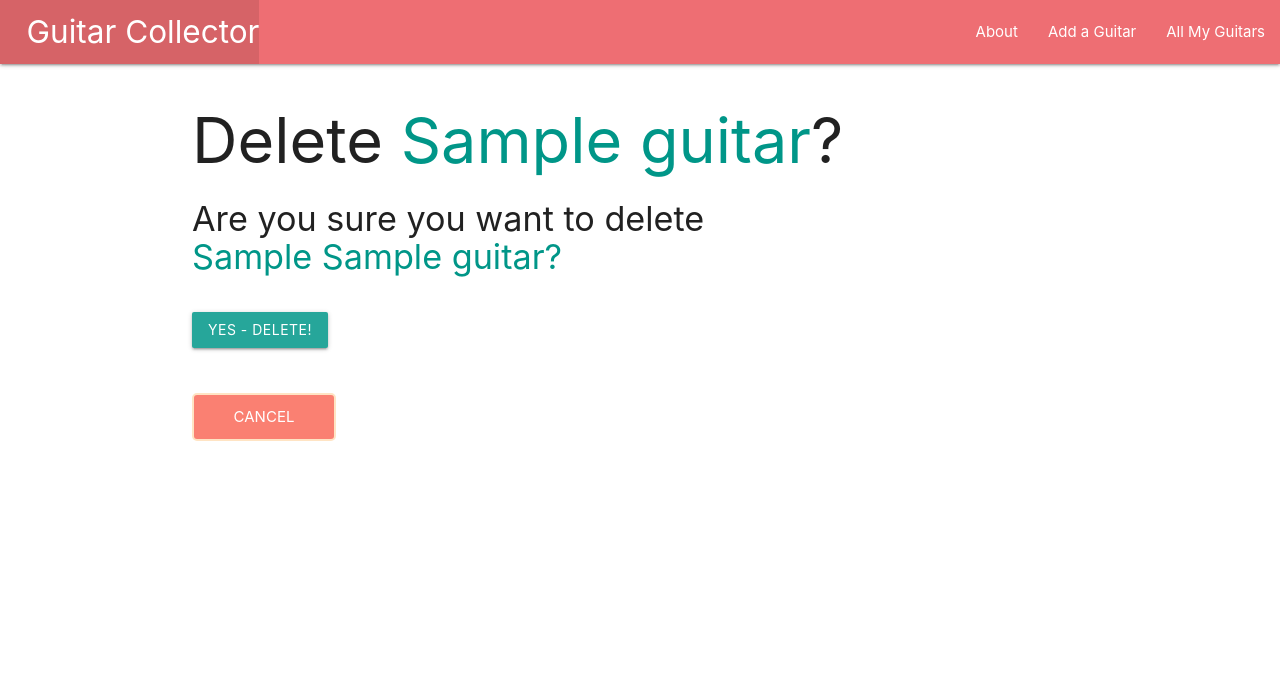
After one commit to cherch173/guitarcollector, a Django app: page /guitars/1/delete in a window 1280 px wide. The commit adds this page. Shown: the top 681 px of the page. Run offline with Django 4.2, Linux system fonts and the light colour scheme; tables that the repository leaves empty hold one stand-in row (values such as "Sample post").

Commit message:
delete UI added to confirm delete form

```diff
--- a/main_app/static/css/style.css
+++ b/main_app/static/css/style.css
@@ -12,6 +12,12 @@ main {
     flex: 1 0 auto;
 }
 
+button:hover {
+    cursor: pointer;
+    transform: scale(105%);
+    transition: 173ms;
+}
+
 footer.page-footer {
     padding-top: 0;
     text-align: right;
--- /dev/null
+++ b/main_app/templates/main_app/guitar_confirm_delete.html
@@ -0,0 +1,26 @@
+<!-- VID 3 (CBVs) Part 2.6.1
+CREATE the UI for DELETE VIEW
+touch main_app/templates/main_app/guitar_confirm_delete.html -->
+
+{% extends 'base.html' %}
+
+{% block content %}
+    <h1>Delete <span class="teal-text">{{ object.name }}</span>?</h1>
+
+    <h4>Are you sure you want to delete
+        <span class="teal-text">
+            <br>
+        {{object.brand}} {{ object.name }}?
+        </span>
+    </h4>
+<!-- Use OBJECT instead of GUITAR because OBJECT is UNIVERSAL -->
+    <form action="" method="POST">
+        {% csrf_token %}
+        <br>
+        <input type="submit" value="Yes - Delete!" class="btn">
+        <br>
+        <br>
+        <br>
+    </form>
+    <button onclick="window.location.href='/guitars'" style="background-color: salmon; color: white; height: 6vmin; width: 18vmin; border-radius: 5px; border: 2px solid bisque;">CANCEL</button>
+{% endblock %}
```
